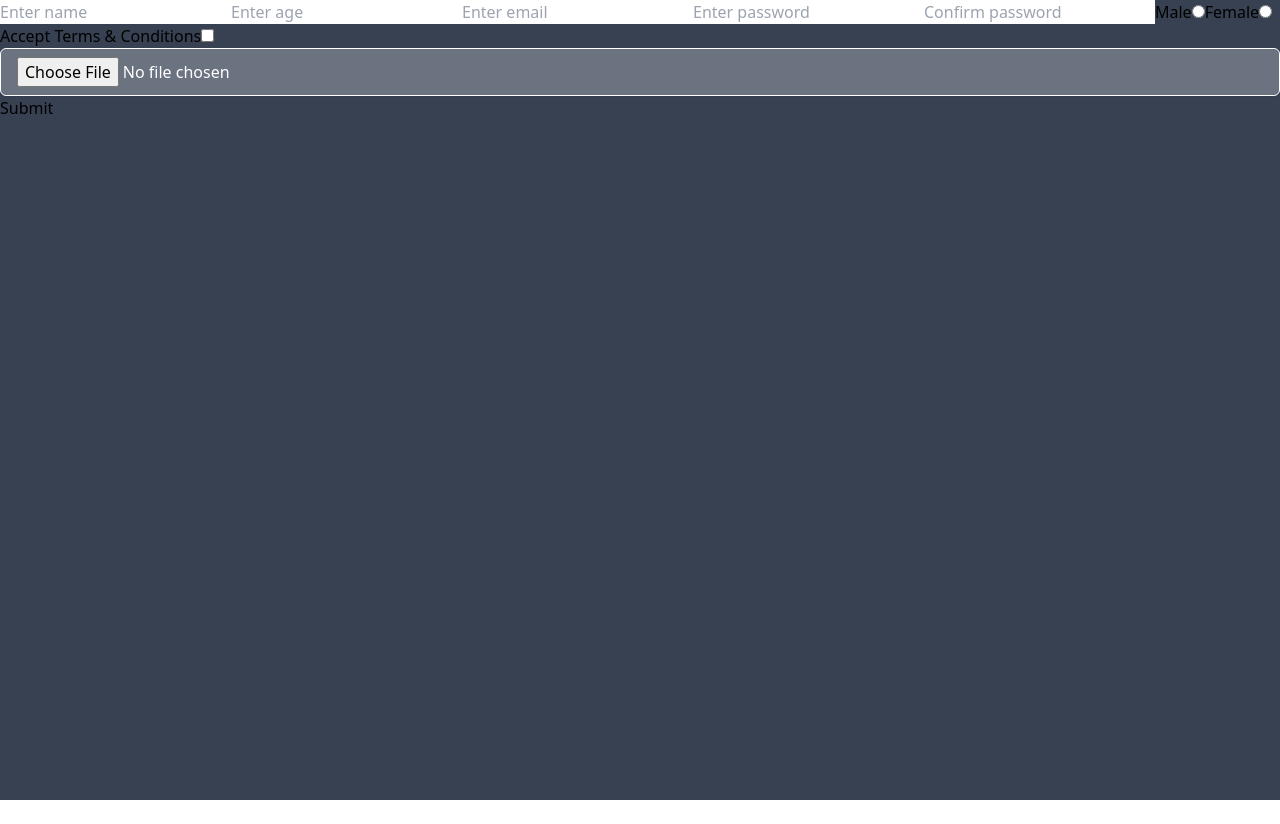
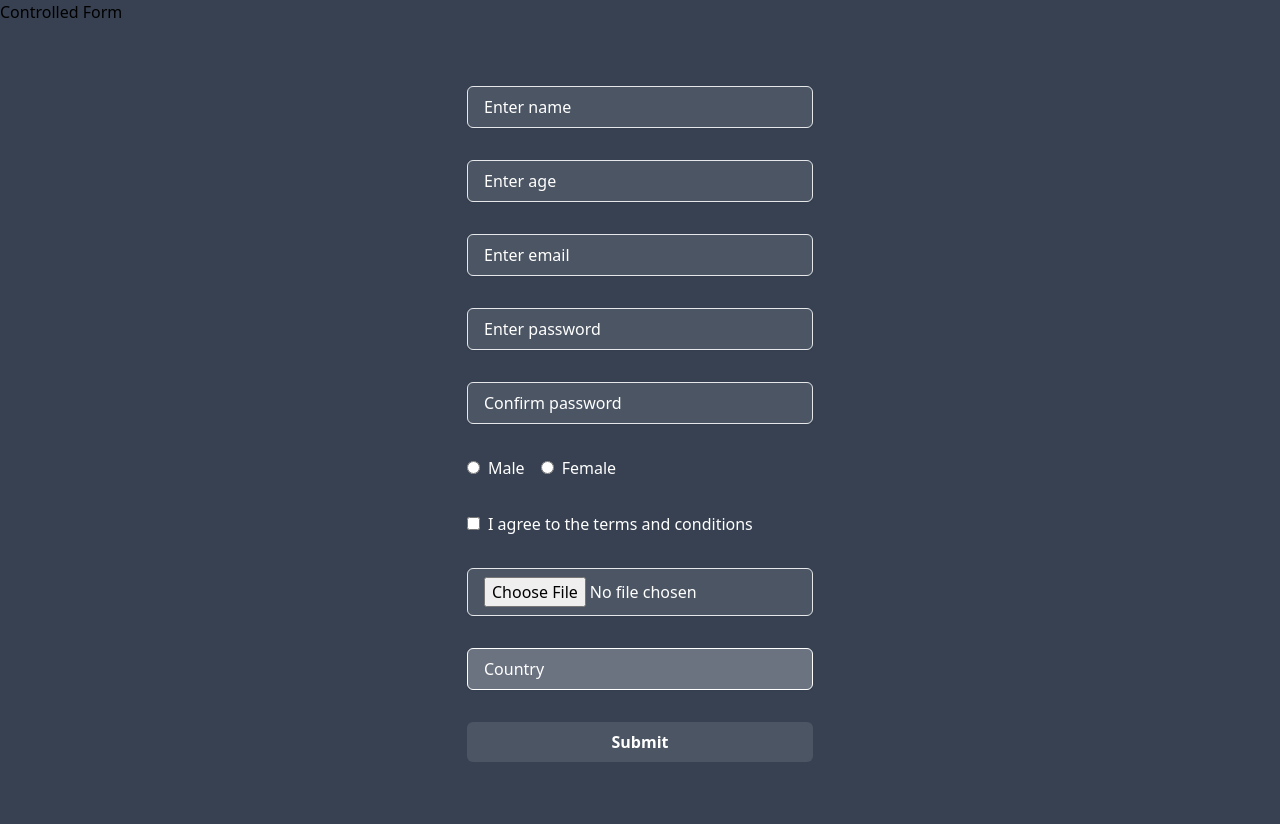
Before and after one commit to johngaalt/react-rsschool, a React (Vite) app: page /controlled-form in a window 1280 px wide. Before the commit the page ends 800 px from the top, so only its background shows below. Built offline with nearby package versions, Linux system fonts and the light colour scheme.

Commit message:
feat: controlled form basic layout

```diff
--- a/src/components/ControlledForm.tsx
+++ b/src/components/ControlledForm.tsx
@@ -1,38 +1,132 @@
+import { useForm } from 'react-hook-form';
+import { yupResolver } from '@hookform/resolvers/yup';
+import CountryAutocomplete from './CountryAutocomplete';
+import ValidationMessage from './ValidationMessage';
+import { ValidationSchemaKeys, schema } from '../utils/validator';
+
 export default function ControlledForm() {
   // const dispatch = useDispatch();
-
-  const handleSubmit = (event: React.FormEvent<HTMLFormElement>) => {
-    event.preventDefault();
-  };
+  const {
+    // register,
+    handleSubmit,
+    formState: { errors: validationErrors },
+  } = useForm<ValidationSchemaKeys>({
+    resolver: yupResolver(schema),
+  });
+  const onSubmit = (data: ValidationSchemaKeys) => console.log(data);
 
   return (
-    <form onSubmit={handleSubmit}>
-      <input type="text" placeholder="Enter name" />
-      <input type="number" placeholder="Enter age" />
-      <input type="email" placeholder="Enter email" />
-      <input type="password" placeholder="Enter password" />
-      <input type="password" placeholder="Confirm password" />
-      <label>
-        Male
-        <input type="radio" name="gender" value="male" />
+    <>
+      <h1>Controlled Form</h1>
+      <div className="flex justify-center items-center h-screen">
+        <form
+          onSubmit={handleSubmit(onSubmit)}
+          className="flex justify-between flex-col gap-2"
+          autoComplete="off"
+        >
+          <label htmlFor="name">
+            <input
+              id="name"
+              name="name"
+              type="text"
+              className="block w-full px-4 py-2 bg-gray-600 text-white border border-blue rounded-md shadow-sm placeholder-white focus:outline-none focus:border-gray-500 focus:ring-1 focus:ring-gray-500"
+              placeholder="Enter name"
+            />
           </label>
-      <label>
-        Female
-        <input type="radio" name="gender" value="female" />
+          <ValidationMessage message={validationErrors.name?.message} />
+          <label htmlFor="age">
+            <input
+              type="number"
+              id="age"
+              name="age"
+              placeholder="Enter age"
+              className="block w-full px-4 py-2 bg-gray-600 text-white border border-blue rounded-md shadow-sm placeholder-white focus:outline-none focus:border-gray-500 focus:ring-1 focus:ring-gray-500"
+            />
           </label>
-      <label>
-        Accept Terms & Conditions
-        <input type="checkbox" />
+          <ValidationMessage message={validationErrors.age?.message} />
+          <label htmlFor="email">
+            <input
+              type="email"
+              id="email"
+              name="email"
+              placeholder="Enter email"
+              className="block w-full px-4 py-2 bg-gray-600 text-white border border-blue rounded-md shadow-sm placeholder-white focus:outline-none focus:border-gray-500 focus:ring-1 focus:ring-gray-500"
+            />
           </label>
+          <ValidationMessage message={validationErrors.email?.message} />
+          <label htmlFor="password">
+            <input
+              type="password"
+              id="password"
+              name="password"
+              placeholder="Enter password"
+              className="block w-full px-4 py-2 bg-gray-600 text-white border border-blue rounded-md shadow-sm placeholder-white focus:outline-none focus:border-gray-500 focus:ring-1 focus:ring-gray-500"
+            />
+          </label>
+          <ValidationMessage message={validationErrors.password?.message} />
+          <label htmlFor="confirm">
+            <input
+              type="password"
+              id="confirm"
+              name="confirmPassword"
+              placeholder="Confirm password"
+              className="block w-full px-4 py-2 bg-gray-600 text-white border border-blue rounded-md shadow-sm placeholder-white focus:outline-none focus:border-gray-500 focus:ring-1 focus:ring-gray-500"
+            />
+          </label>
+          <ValidationMessage
+            message={validationErrors.confirmPassword?.message}
+          />
+          <div className="flex">
+            <label htmlFor="genderMale">
+              <input
+                type="radio"
+                name="gender"
+                id="genderMale"
+                value="male"
+                className="text-blue-600 focus:ring-blue-500"
+              />
+              <span className="ml-2 text-white">Male</span>
+            </label>
+            <label htmlFor="genderFemale" className="ml-4">
+              <input
+                type="radio"
+                name="gender"
+                id="genderFemale"
+                value="female"
+                className="text-blue-600 focus:ring-blue-500"
+              />
+              <span className="ml-2 text-white">Female</span>
+            </label>
+          </div>
+          <ValidationMessage message={validationErrors.gender?.message} />
+          <label htmlFor="terms">
+            <input type="checkbox" id="terms" name="terms" className="mr-2" />
+            <span className="text-white">
+              I agree to the terms and conditions
+            </span>
+          </label>
+          <ValidationMessage message={validationErrors.terms?.message} />
           <label htmlFor="picture">
             <input
               type="file"
               name="picture"
               id="picture"
-          className="block w-full px-4 py-2 bg-gray-500 text-white border border-white rounded-md shadow-sm placeholder-white focus:outline-none focus:border-gray-500 focus:ring-1 focus:ring-gray-500"
+              accept="image/jpeg, image/png"
+              className="block w-full px-4 py-2 bg-gray-600 text-white border border-blue rounded-md shadow-sm placeholder-white focus:outline-none focus:border-gray-500 focus:ring-1 focus:ring-gray-500"
             />
           </label>
-      <button type="submit">Submit</button>
+          <ValidationMessage message={validationErrors.picture?.message} />
+          <CountryAutocomplete
+            validationMessage={validationErrors.country?.message}
+          />
+          <button
+            type="submit"
+            className="px-4 py-2 bg-gray-600 text-white font-semibold rounded-md border-blue hover:bg-gray-600 focus:outline-none focus:border-gray-700 focus:ring-2 focus:ring-gray-400"
+          >
+            Submit
+          </button>
         </form>
+      </div>
+    </>
   );
 }
--- a/src/utils/validator.ts
+++ b/src/utils/validator.ts
@@ -59,4 +59,4 @@ export const schema = yup
   })
   .required();
 
-export type ValidationSchemaKeys = keyof yup.InferType<typeof schema>;
+export type ValidationSchemaKeys = yup.InferType<typeof schema>;
```
Lines whose indentation alone changed are shown as unchanged.
